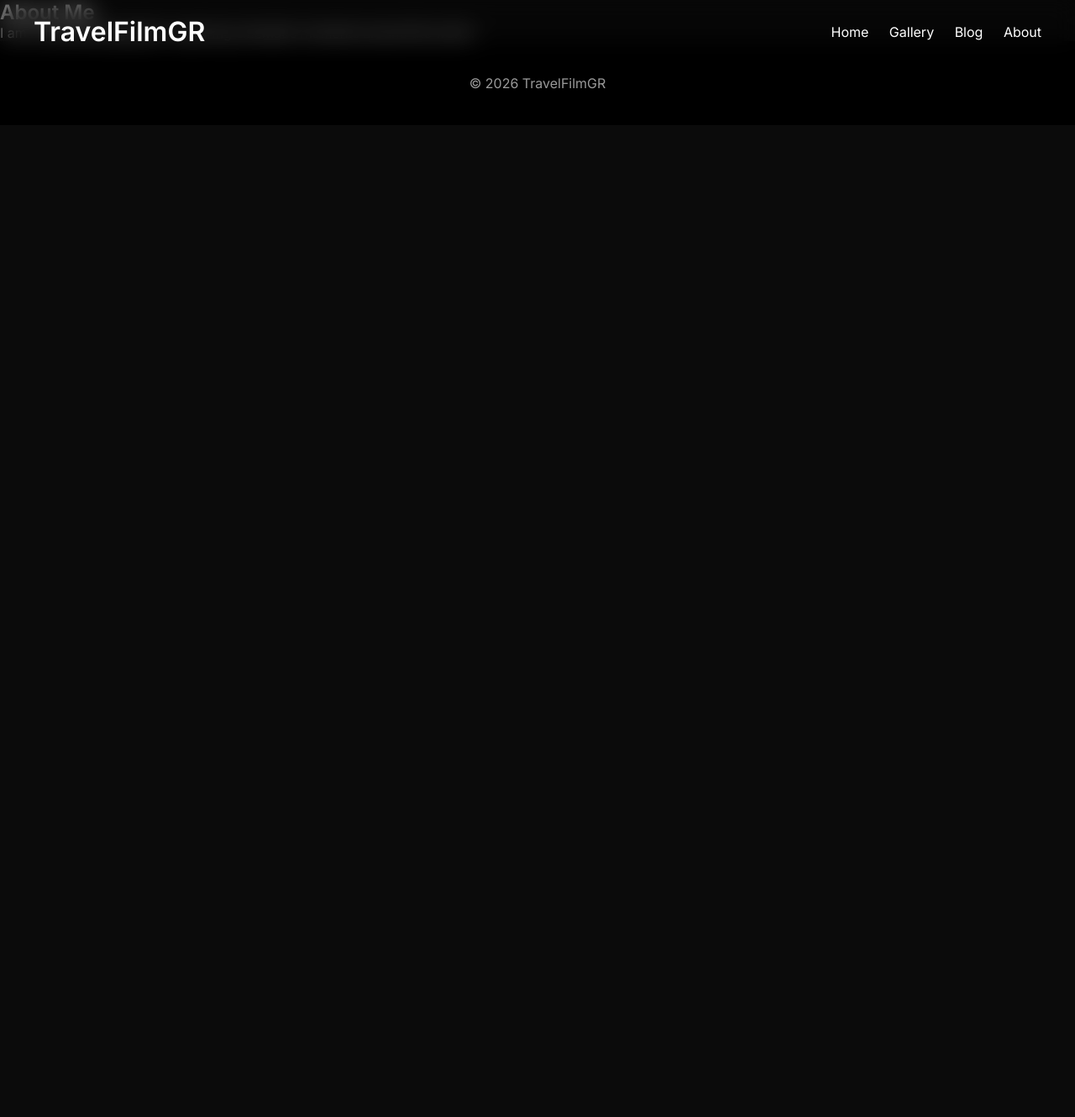
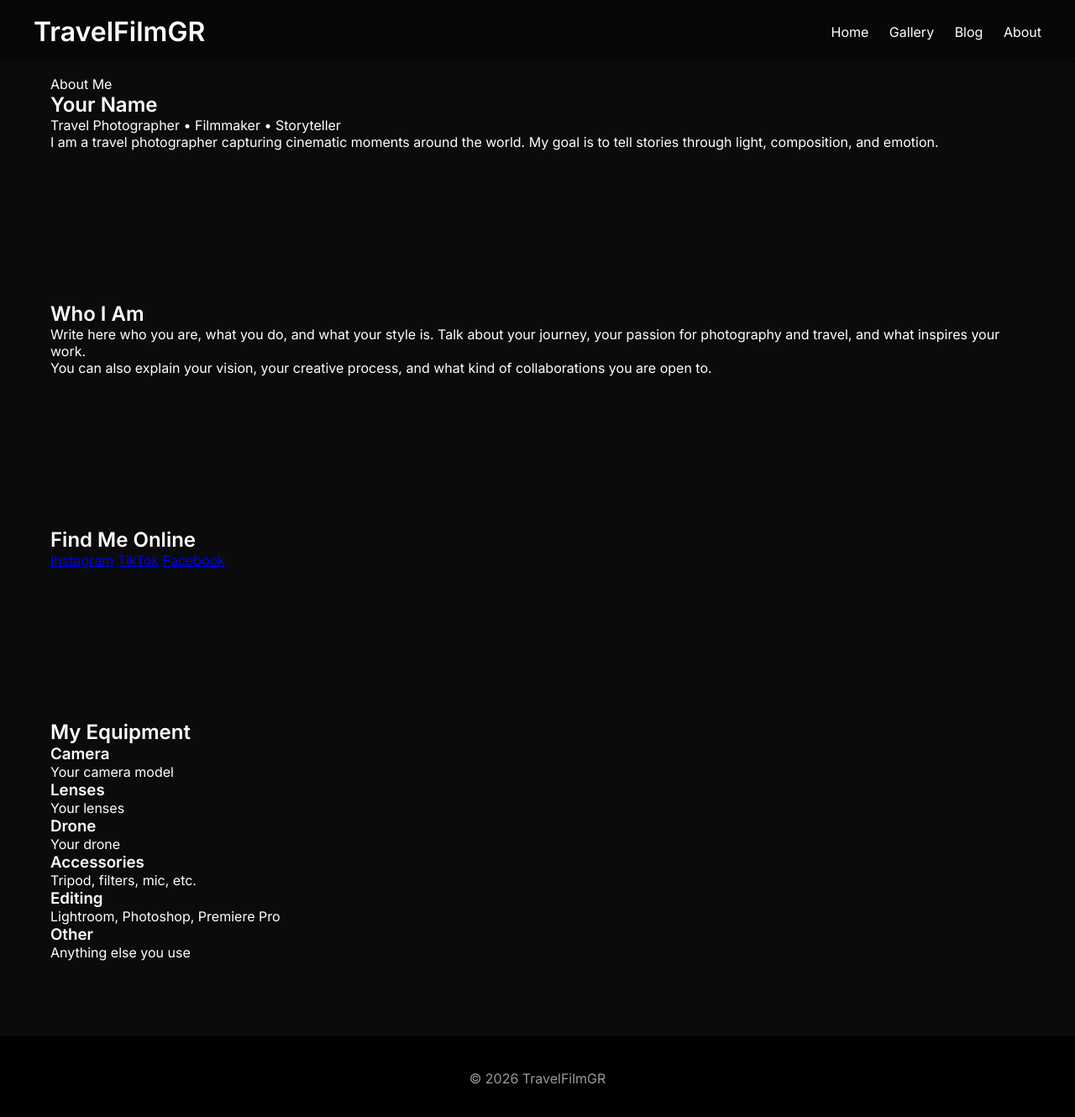
Before and after one commit to travelfilmgr/travelfilmgr.github.io, a Jekyll site: the page built from about.md, in a window 1280 px wide and 1334 px high. Shown: the top 1330 px of the window at 84% size. Built offline with Jekyll 4.4.1, drawn with Linux system fonts in a browser that asks for light colours.

Commit message:
Update about.md

```diff
--- a/about.md
+++ b/about.md
@@ -1,9 +1,109 @@
 ---
 layout: default
 title: About
+permalink: /about/
 ---
 
-<section class="about">
-<h1>About Me</h1>
-<p>I am a travel photographer capturing cinematic moments around the world.</p>
-</section>
+<div class="about-page">
+
+  <!-- HERO -->
+  <section class="about-hero fade-in">
+    <div class="container about-hero-inner">
+
+      <div class="about-text">
+        <span class="about-label">About Me</span>
+
+        <h1>Your Name</h1>
+
+        <p class="about-subtitle">
+          Travel Photographer • Filmmaker • Storyteller
+        </p>
+
+        <p class="about-description">
+          I am a travel photographer capturing cinematic moments around the world.
+          My goal is to tell stories through light, composition, and emotion.
+        </p>
+      </div>
+
+    </div>
+  </section>
+
+  <!-- WHO I AM -->
+  <section class="container fade-in">
+    <div class="about-card">
+
+      <h2>Who I Am</h2>
+
+      <p>
+        Write here who you are, what you do, and what your style is.
+        Talk about your journey, your passion for photography and travel,
+        and what inspires your work.
+      </p>
+
+      <p>
+        You can also explain your vision, your creative process,
+        and what kind of collaborations you are open to.
+      </p>
+
+    </div>
+  </section>
+
+  <!-- SOCIAL -->
+  <section class="container fade-in">
+    <div class="about-card">
+
+      <h2>Find Me Online</h2>
+
+      <div class="social-links">
+        <a href="https://instagram.com/yourusername" target="_blank">Instagram</a>
+        <a href="https://tiktok.com/@yourusername" target="_blank">TikTok</a>
+        <a href="https://facebook.com/yourusername" target="_blank">Facebook</a>
+      </div>
+
+    </div>
+  </section>
+
+  <!-- EQUIPMENT -->
+  <section class="container fade-in">
+    <div class="about-card">
+
+      <h2>My Equipment</h2>
+
+      <div class="gear-grid">
+
+        <div class="gear-item">
+          <h3>Camera</h3>
+          <p>Your camera model</p>
+        </div>
+
+        <div class="gear-item">
+          <h3>Lenses</h3>
+          <p>Your lenses</p>
+        </div>
+
+        <div class="gear-item">
+          <h3>Drone</h3>
+          <p>Your drone</p>
+        </div>
+
+        <div class="gear-item">
+          <h3>Accessories</h3>
+          <p>Tripod, filters, mic, etc.</p>
+        </div>
+
+        <div class="gear-item">
+          <h3>Editing</h3>
+          <p>Lightroom, Photoshop, Premiere Pro</p>
+        </div>
+
+        <div class="gear-item">
+          <h3>Other</h3>
+          <p>Anything else you use</p>
+        </div>
+
+      </div>
+
+    </div>
+  </section>
+
+</div>
```
